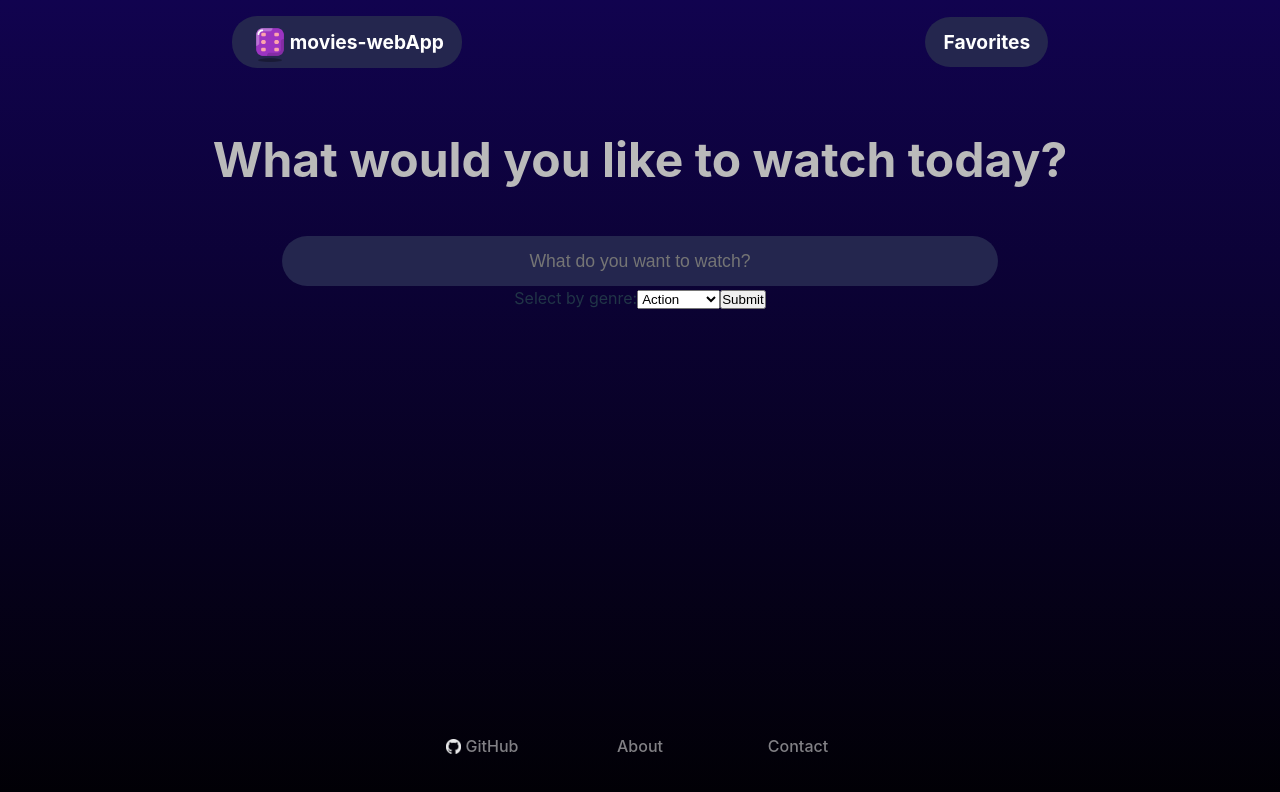
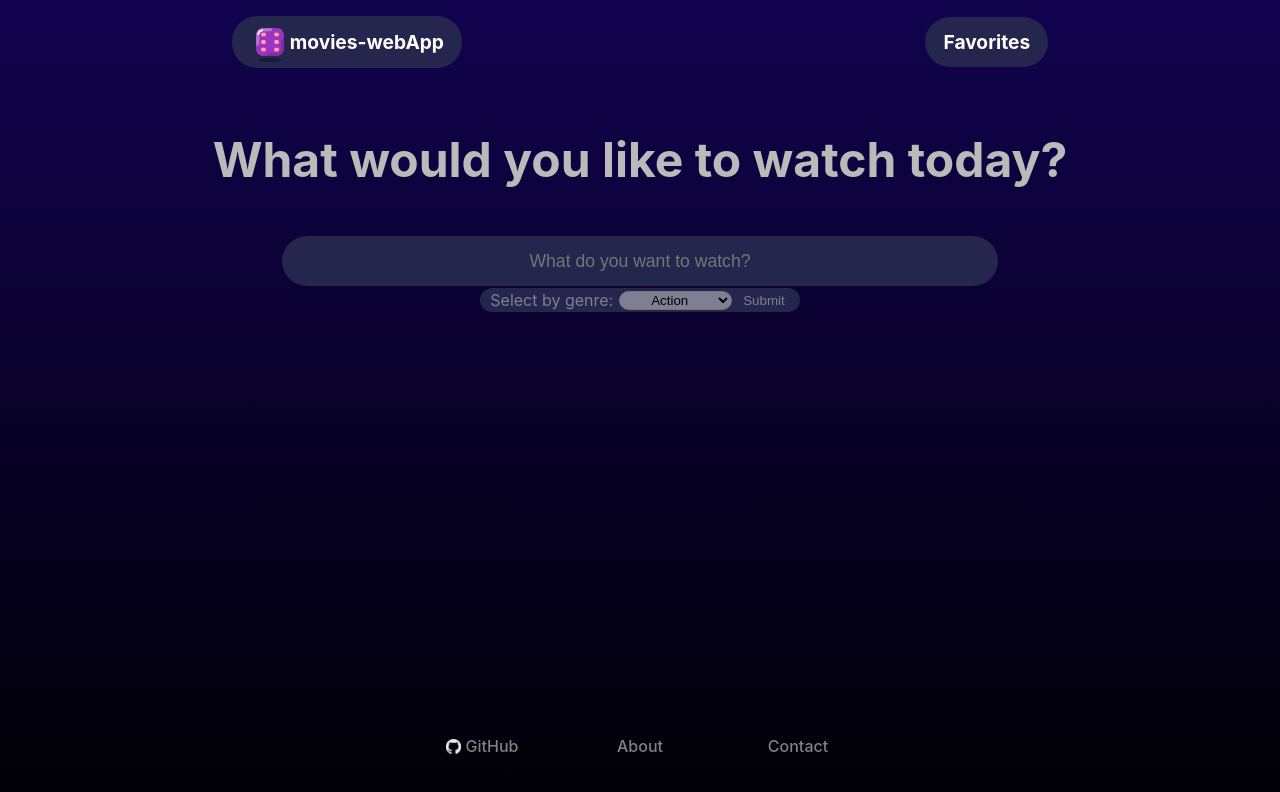
Before and after one commit to AdrianTerciado/MoviesWeb-React, a React (Vite) app: page / in a window 1280 px wide. Shown: the top 792 px of the page. Built offline with nearby package versions, Linux system fonts and the light colour scheme.

Commit message:
Readme complete

```diff
--- a/src/components/Main/Home/Results/Results.jsx
+++ b/src/components/Main/Home/Results/Results.jsx
@@ -26,8 +26,6 @@ function Results() {
         )
     }
 
-
-
     const handlePageChange = (page) => {
         setCurrentPage(page);
     };
--- a/src/components/Main/Home/Search/Search.jsx
+++ b/src/components/Main/Home/Search/Search.jsx
@@ -53,15 +53,30 @@ function Search() {
         <>
             <h1 className="index-text">What would you like to watch today?</h1>
             <input type="text" className="input-search" placeholder="What do you want to watch?" onChange={handleChange} />
-            <form onSubmit={handleSubmit}>
-                <label className='filter-label' htmlFor="genre">Select by genre:</label>
+            <form onSubmit={handleSubmit} className="form">
+                <label className='filter-label' htmlFor="genre">Select by genre: </label>
                 <select className="filter-search" id="genre" name="genre">
                     <option value="28">Action</option>
                     <option value="12">Adventure</option>
                     <option value="16">Animation</option>
                     <option value="35">Comedy</option>
+                    <option value="80">Crime</option>
+                    <option value="99">Documentary</option>
+                    <option value="18">Drama</option>
+                    <option value="10751">Family</option>
+                    <option value="14">Fantasy</option>
+                    <option value="36">History</option>
+                    <option value="27">Horror</option>
+                    <option value="10402">Music</option>
+                    <option value="9648">Mystery</option>
+                    <option value="10749">Romance</option>
+                    <option value="878">Science Fiction</option>
+                    <option value="10770">TV Movie</option>
+                    <option value="53">Thriller</option>
+                    <option value="10752">War</option>
+                    <option value="37">Western</option>
                 </select>
-                <input type="submit" className='submit-button'  />
+                <input type="submit" className='submit-button' />
             </form>
         </>
     )
--- a/src/styles/components/_Details.scss
+++ b/src/styles/components/_Details.scss
@@ -1,9 +1,125 @@
+.details {
+    width: 100vw;
+    display: flex;
+    flex-direction: column;
+    align-items: center;
+
+    &>.details-background {
+        width: 100%;
+        opacity: 1;
+    }
+
+    &>.movie-details {
+        width: 85%;
+        height: 100%;
+        display: flex;
+        align-items: start;
+        justify-content: center;
+
+        &>.img-card {
+            display: none;
+            margin: 0px;
+        }
+
+        &>.info-movie {
+            width: 90%;
+            color: white;
+            text-align: center;
+
+            &>.title-1 {
+                font-size: 1.5rem;
+            }
+
+            &>.title-2 {
+                font-size: 1.3rem;
+            }
+
+            &>.data {
+                margin-bottom: 10px;
+                font-size: 1.1rem;
+            }
+
+            &>.contenedor-favoritos {
+                display: flex;
+                align-items: center;
+                justify-content: center;
+
+                &>.corazon {
+                    font-size: 2rem;
+                    margin: 10px;
+                    cursor: pointer;
+                }
+            }
+        }
+    }
+}
+
+@media (min-width: 667px) {
+    .details {
+        width: 100vw;
+
+        &>.details-background {
+            display: none;
+        }
+
+        &>.movie-details {
+            width: 100%;
+            display: flex;
+            align-items: center;
+
+            &>.img-card {
+                display: inline;
+                width: 35%;
+                height: 80%;
+                text-align: right;
+
+                &>.movie-img {
+                    height: 100%;
+                    border-radius: 10px;
+                }
+            }
+
+            &>.info-movie {
+                width: 50%;
+                color: white;
+                text-align: left;
+
+                &>.title-1 {
+                    font-size: 2rem;
+                }
+
+                &>.title-2 {
+                    font-size: 1.5rem;
+                }
+
+                &>.data {
+                    margin-bottom: 10px;
+                    font-size: 1.2rem;
+                }
+
+                &>.contenedor-favoritos {
+                    display: flex;
+                    align-items: center;
+
+                    &>.corazon {
+                        font-size: 2rem;
+                        margin: 10px;
+                        cursor: pointer;
+                    }
+                }
+            }
+        }
+    }
+}
+
+@media (min-width: 1200px) {
     .details {
         width: 100vw;
         height: 86vh;
         position: relative;
 
         &>.details-background {
+            display: inline;
             position: absolute;
             top: 0;
             left: 0;
@@ -23,6 +139,7 @@
             gap: 40px;
 
             &>.img-card {
+                display: inline;
                 width: 35%;
                 height: 80%;
                 text-align: right;
@@ -54,6 +171,7 @@
                 &>.contenedor-favoritos {
                     display: flex;
                     align-items: center;
+                    justify-content: left;
 
                     &>.corazon {
                         font-size: 2rem;
@@ -64,5 +182,4 @@
             }
         }
     }
-
-@media (min-width: 768px) {}
+}
--- a/src/styles/components/_Header.scss
+++ b/src/styles/components/_Header.scss
@@ -1,11 +1,11 @@
 header {
-    margin: 10px 1px;
+    margin: 0px 1px;
     min-height: 10vh;
     display: flex;
     justify-content: space-around;
     align-items: center;
     position: sticky;
-    top: -7px;
+    top: -17px;
     z-index: 10;
 
     &>.container-logo-name {
--- a/src/styles/components/_Search.scss
+++ b/src/styles/components/_Search.scss
@@ -1,10 +1,10 @@
-.index-text{
+.index-text {
     color: rgb(216, 216, 216);
     font-size: 1.5rem;
     margin: 40px 15px;
 }
 
-.input-search{
+.input-search {
     background-color: rgb(36, 38, 78);
     color: white;
     width: 80%;
@@ -12,19 +12,59 @@
     border-radius: 50px;
     padding: 0 10px;
     font-size: 1.1rem;
-    border:none;
+    border: none;
     text-align: center;
     position: sticky;
-    top: 56px;
+    top: 55px;
     z-index: 1;
 }
 
-.input-search:hover{
+.input-search:hover {
     cursor: pointer;
 }
 
+.form {
+    position: sticky;
+    top: 106px;
+    background-color: rgb(36, 38, 78);
+    color: rgba(216, 216, 216, 0.5);
+    padding: 0 10px;
+    border-radius: 40px;
+    display: flex;
+    justify-content: center;
+    gap: 6px;
+    align-items: center;
+    margin: 2px;
+
+    &>.filter-search {
+        text-align: center;
+        border-radius: 40px;
+        background-color: rgba(216, 216, 216, 0.5);
+    }
+
+    .filter-search:hover{
+        cursor:pointer;
+    }
+
+    &>.submit-button {
+        background-color: rgb(36, 38, 78);
+        border: 1px;
+        padding: 1px 5px;
+        color: rgba(216, 216, 216, 0.5);
+    }
+
+    &>.submit-button:hover {
+        color: white;
+        background-color:rgba(216, 216, 216, 0.5);
+        border-radius: 20px;
+        cursor:pointer;
+    }
+}
+
+
+
 @media (min-width: 768px) {
-    .index-text{
+    .index-text {
         color: rgb(186, 186, 186);
         font-size: 3rem;
         margin: 40px 20px;
```
Also changed, not shown: 1 other file (tests, documents, lock files or other folders). Lines whose indentation alone changed are shown as unchanged.
